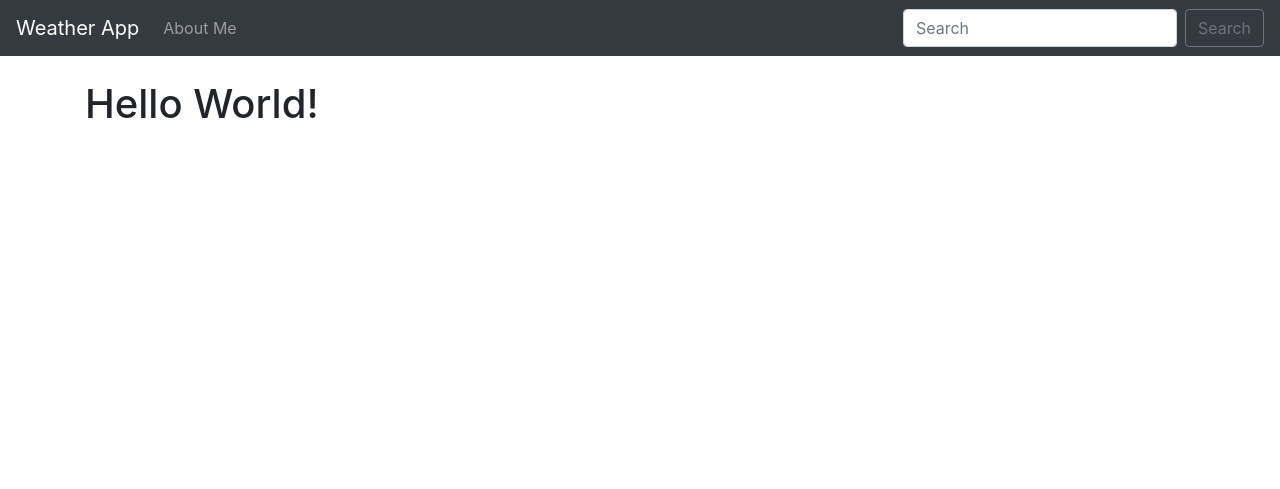
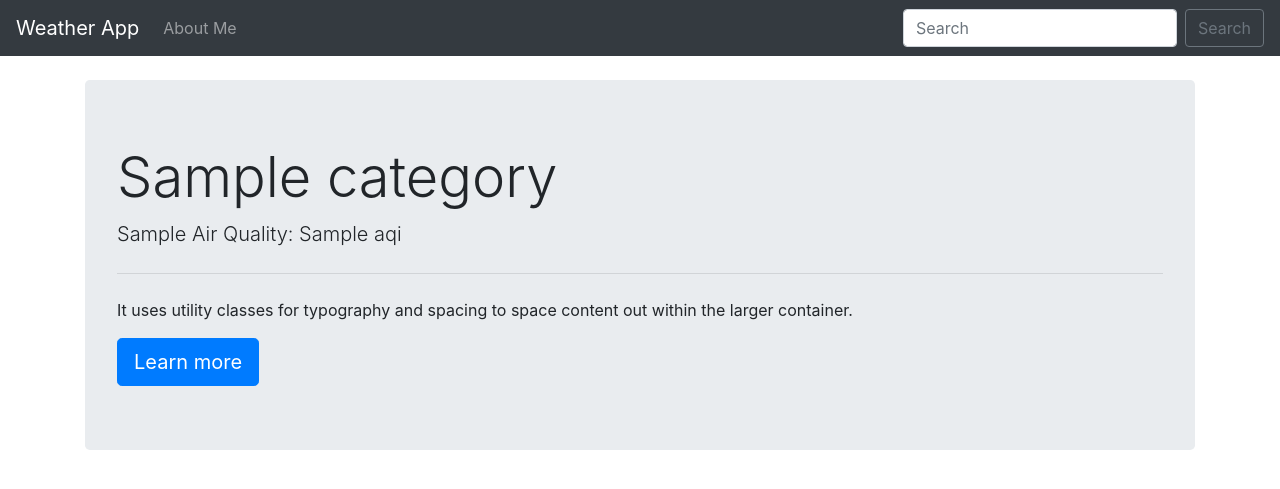
Before and after one commit to jeddelmiguez/djangoweather, a Django app: template lookup/templates/home.html in a window 1280 px wide. Shown: the top 489 px of the page. Run offline with Django 3.2, Linux system fonts and the light colour scheme; the template is opened without the code that fills it: most values are stand-ins (such as "Sample title", 1, 10 or a date in 2020); parts of the project's set-up code (start-up, migrations or seed data) failed here and were passed over; some libraries are stand-ins or nearby versions.

Commit message:
added jumbotron bootstrap to api code

```diff
--- a/lookup/templates/home.html
+++ b/lookup/templates/home.html
@@ -2,6 +2,19 @@
 
 {% block content %}
 
-<h1>Hello World!</h1>
+{% if api %}
+    {% if api == "Error..." %}
+        There was an error, please try again...
+    {% else %}
+    <div class="jumbotron">
+      <h1 class="display-4">{{ api.0.Category.Name }}</h1>
+      <p class="lead">{{ api.0.ReportingArea }} Air Quality: {{ api.0.AQI }}</p>
+      <hr class="my-4">
+      <p>It uses utility classes for typography and spacing to space content out within the larger container.</p>
+      <a class="btn btn-primary btn-lg" href="#" role="button">Learn more</a>
+    </div>
+
+    {% endif %}
+{% endif %}
 
 {% endblock %}
```
Also changed, not shown: lookup/views.py (+11 -1 lines).
